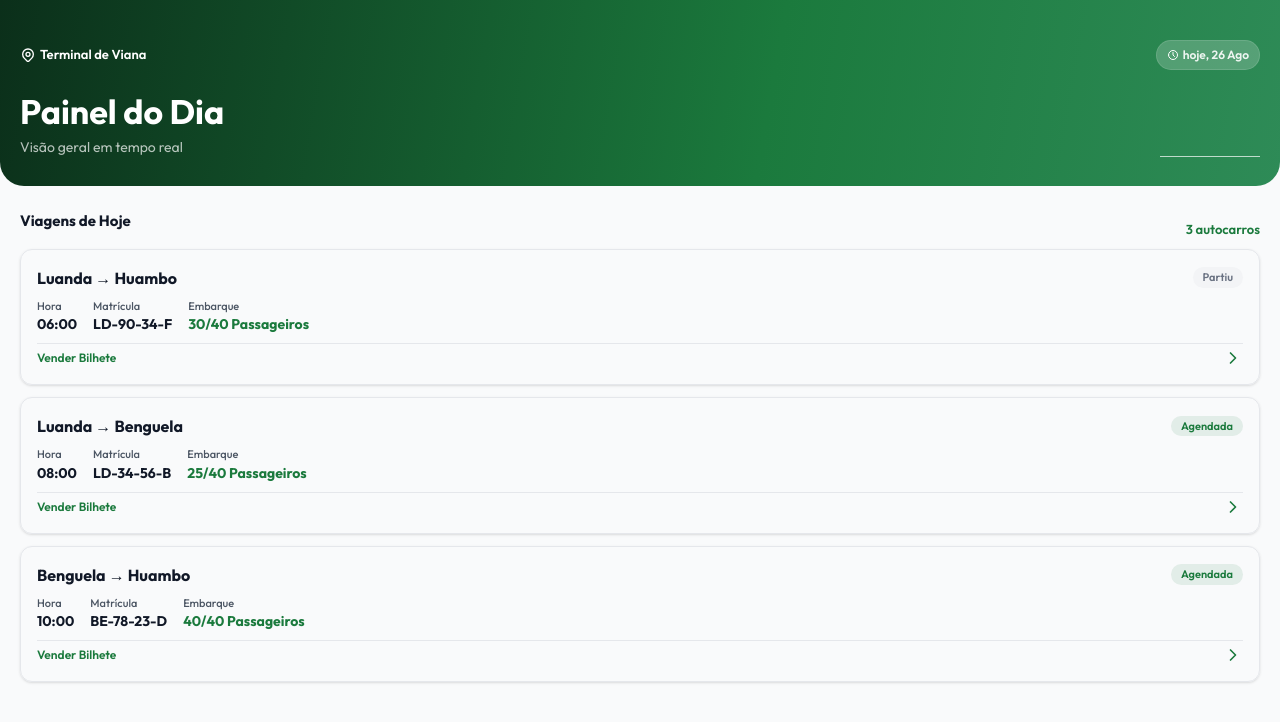
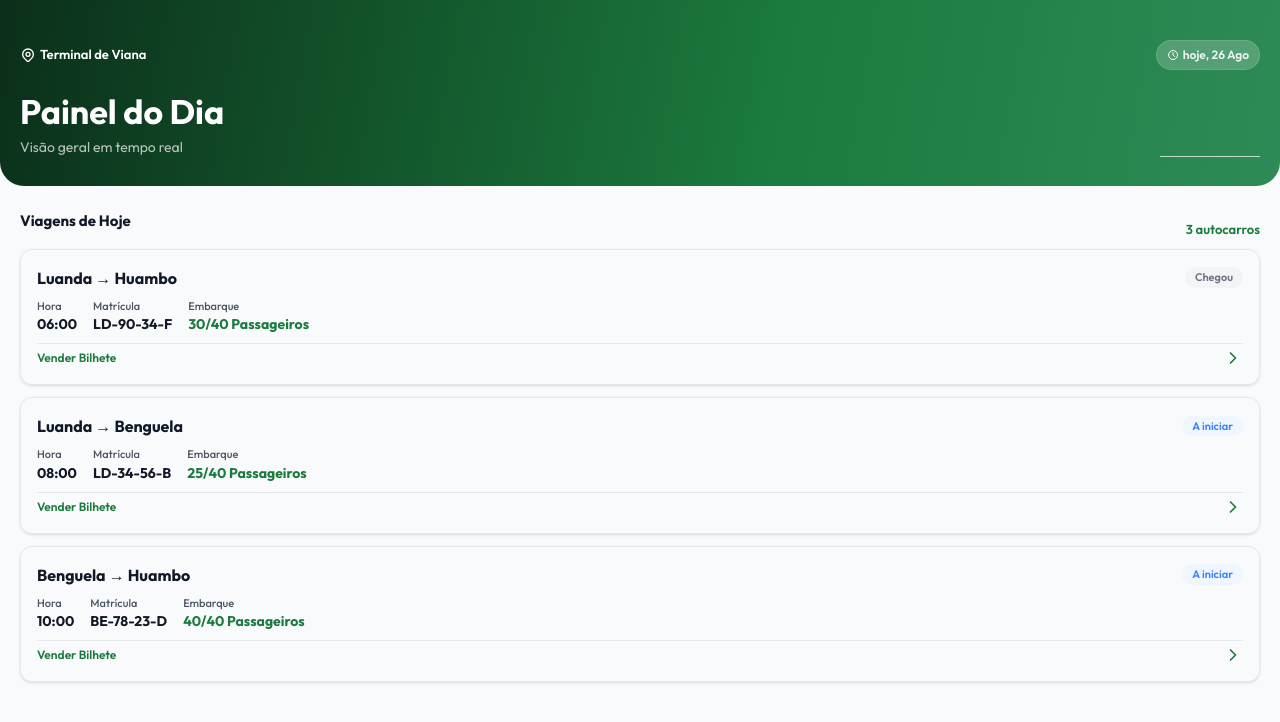
Before and after one commit to c-trip/c-trip-app, a React (Vite) app: page /operator in a window 1280 px wide. Shown: the top 722 px of the page. Built offline with nearby package versions, Linux system fonts and the light colour scheme.

Commit message:
Actualizei estados: A iniciar (#3B82F6), Em rota (#10B981), Chegou (#6B7280)

```diff
--- a/src/routes/_operator/OperatorDayTrips.tsx
+++ b/src/routes/_operator/OperatorDayTrips.tsx
@@ -11,9 +11,9 @@ function formatDate(): string {
 }
 
 const STATUS_STYLE: Record<OperatorSchedule['status'], { bg: string; text: string; label: string }> = {
-  scheduled: { bg: 'bg-[#1B7A3D]/10', text: 'text-[#1B7A3D]', label: 'Agendada' },
-  boarding: { bg: 'bg-[#F59E0B]/10', text: 'text-[#F59E0B]', label: 'Embarque' },
-  departed: { bg: 'bg-gray-100', text: 'text-gray-500', label: 'Partiu' },
+  scheduled: { bg: 'bg-[#EFF6FF]', text: 'text-[#3B82F6]', label: 'A iniciar' },
+  boarding: { bg: 'bg-[#D1FAE5]', text: 'text-[#10B981]', label: 'Em rota' },
+  departed: { bg: 'bg-[#F3F4F6]', text: 'text-[#6B7280]', label: 'Chegou' },
 }
 
 export default function OperatorDayTrips() {
```
